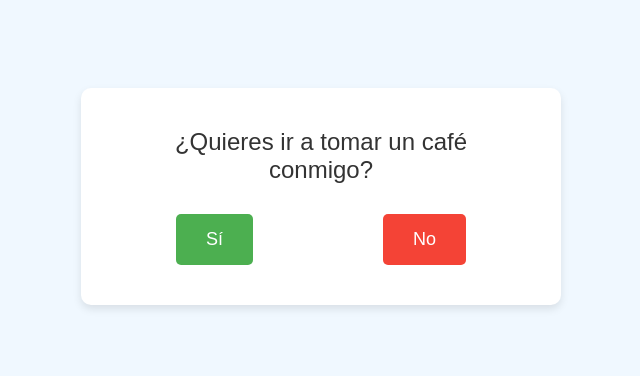
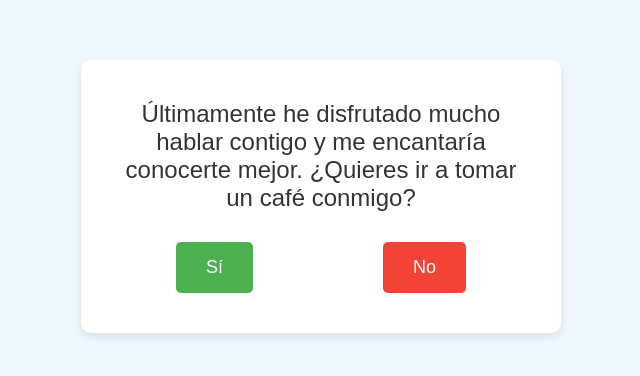
Before and after one commit to yuraiesparza/Date_invitation, a plain HTML site: page index.html in a window 1280 px wide. Shown: the part 204-580 px from the top of the page, without its empty margins (319-959 px from the left). Drawn offline with Linux system fonts and the light colour scheme.

Commit message:
Update invitation text in index.html

```diff
--- a/index.html
+++ b/index.html
@@ -11,7 +11,7 @@
 <body>
     <div class="container">
         <div class="title">
-            ¿Quieres ir a tomar un café conmigo?
+        Últimamente he disfrutado mucho hablar contigo y me encantaría conocerte mejor. ¿Quieres ir a tomar un café conmigo?
         </div>
 
         <div class="buttons">
```
